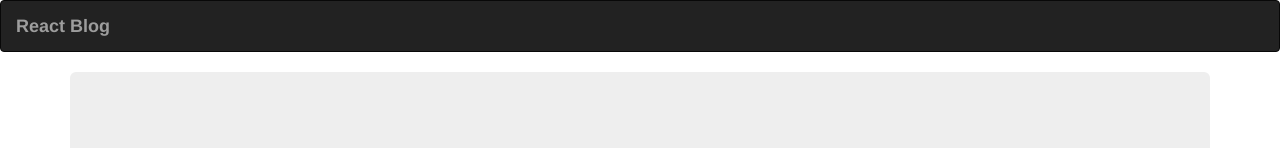
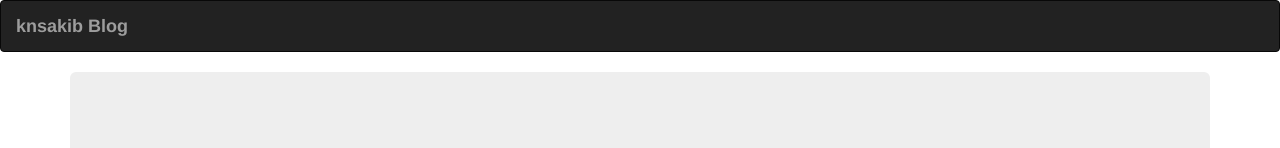
Before and after one commit to knsakib/jenkins-react-blog, a React (Create React App) app: page / in a window 1280 px wide. Shown: the top 148 px of the page. Built offline with nearby package versions, Linux system fonts and the light colour scheme.

Commit message:
changed title

```diff
--- a/src/App.js
+++ b/src/App.js
@@ -16,7 +16,7 @@
                   <div className="container-fluid">
 
                     <div className="navbar-header">
-                      <Link to="/" className="navbar-brand"><b>React Blog</b></Link>
+                      <Link to="/" className="navbar-brand"><b>knsakib Blog</b></Link>
                     </div>
 
                   </div>
```
